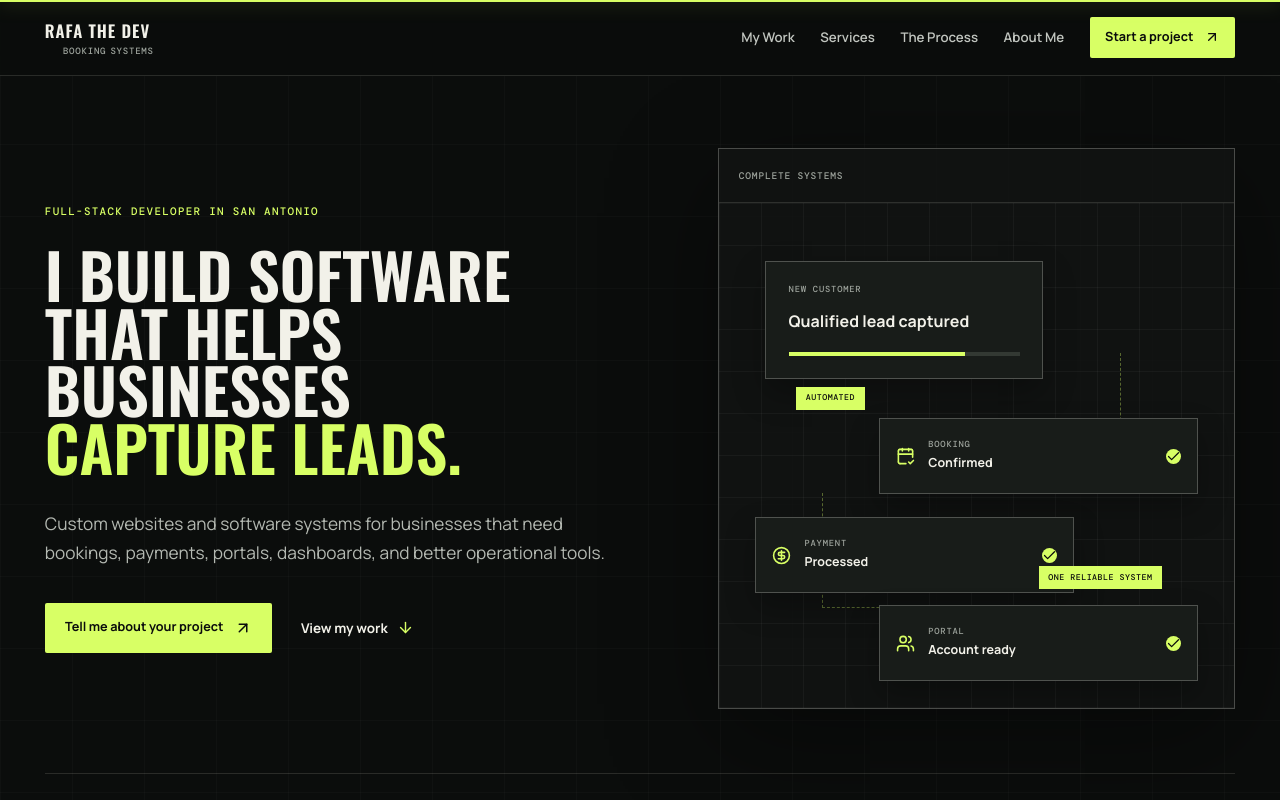
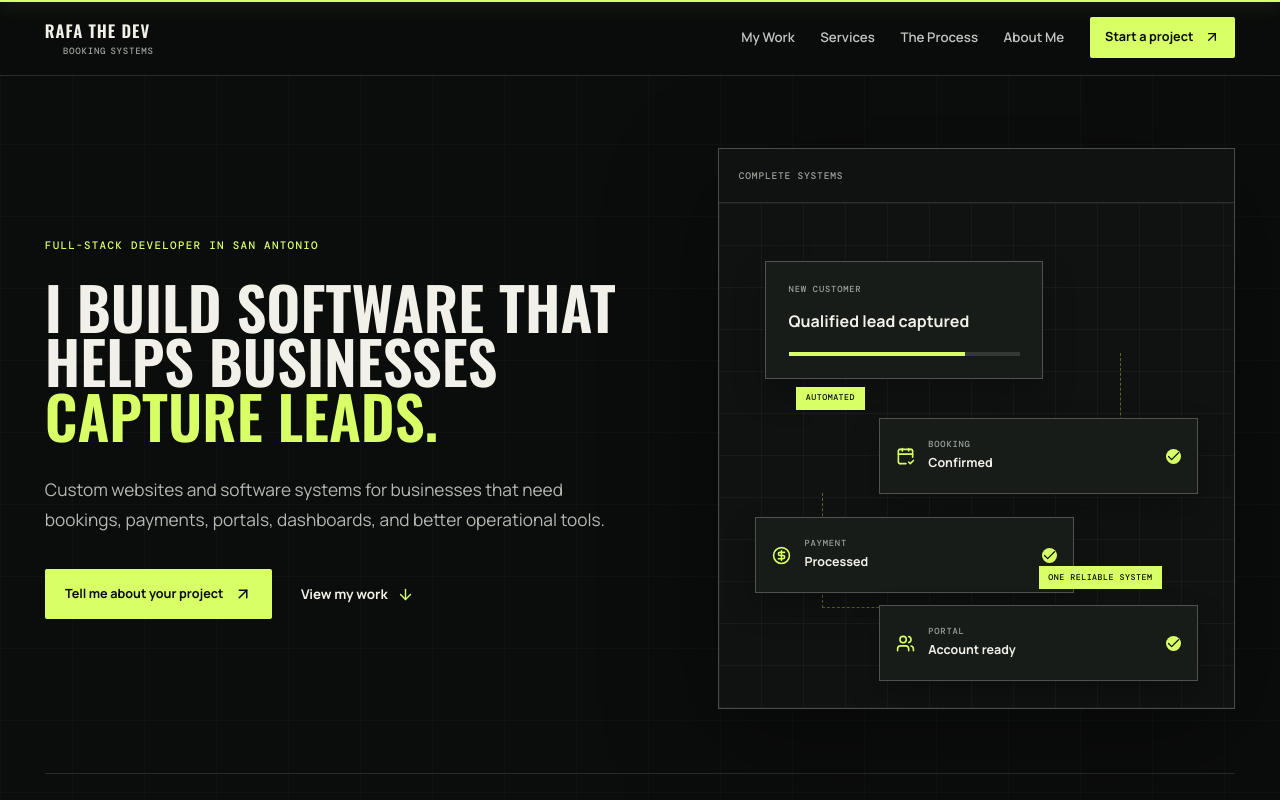
Before and after one commit to webdevRafa/rafa-the-dev, a React (Vite) app: page / in a window 1280 px wide. Shown: the top 800 px of the page. Built offline with nearby package versions, Linux system fonts and the light colour scheme; a web font is replaced by a local one.

Commit message:
Add desktop hero headline breathing room

```diff
--- a/src/App.css
+++ b/src/App.css
@@ -1375,7 +1375,7 @@ summary:focus-visible {
 
 @media (min-width: 1081px) {
   .hero-copy h1 {
-    font-size: clamp(3.75rem, 4.9vw, 5.8rem);
+    font-size: clamp(3.7rem, 4.45vw, 5.35rem);
   }
 }
 
```
